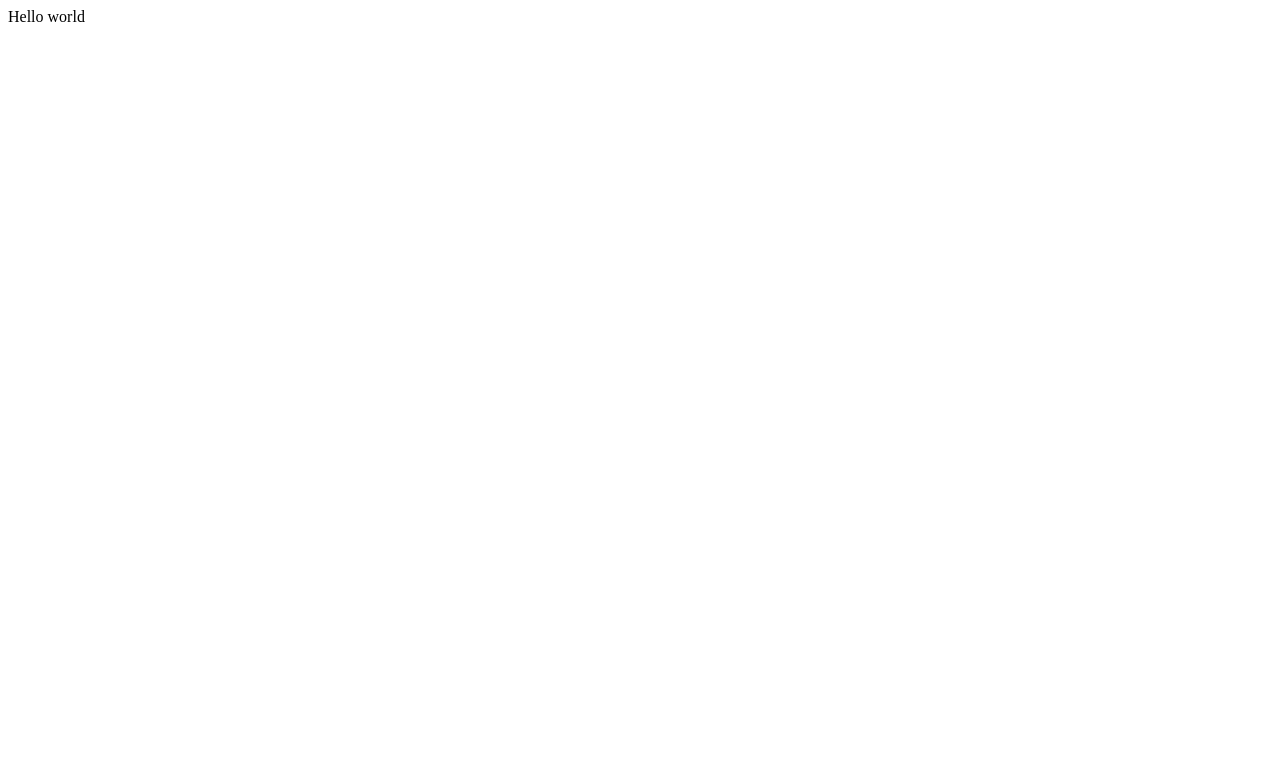
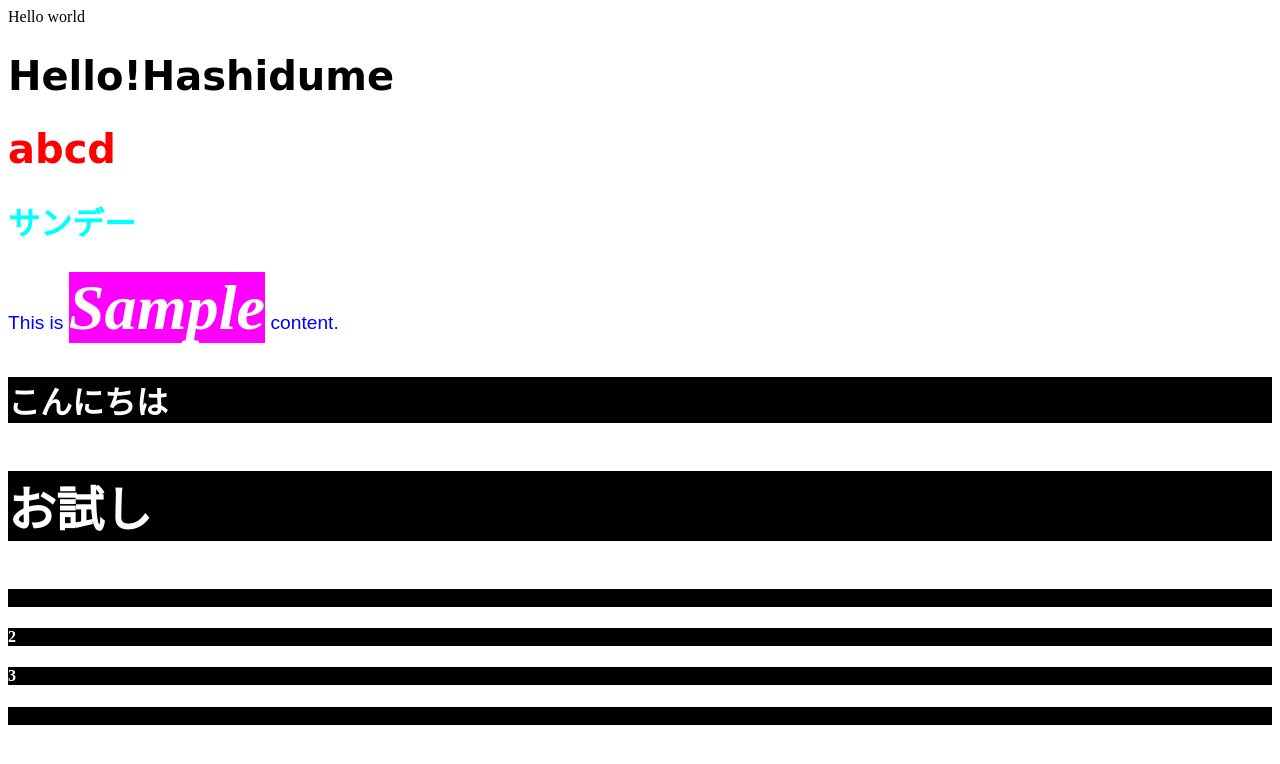
Before and after one commit to f22ba070/index, a plain HTML site: page index.html in a window 1280 px wide. Drawn offline with Linux system fonts and the light colour scheme.

Commit message:
Update index.html

```diff
--- a/index.html
+++ b/index.html
@@ -1 +1,65 @@
 Hello world
+<!DOCTYPE html>
+<html lang="ja">
+<head>
+    <meta charset="UTF-8">
+    <meta http-equiv="X-UA-Compatible" content="IE=edge">
+    <meta name="viewport" content="width=device-width, initial-scale=1.0">
+    <title>テキストにタイトル設定</title>
+    <style>
+        /*これはcssのコメントです*/
+        /*
+        複数行書ける
+        */
+        h1 {
+            font-size: 2.5em;
+            font-family: cursive;
+            color: #ff0000
+        }
+        h2 {
+            font-size: 2.0em;
+            font-family: fantasy;
+            color: rgb(0,255,255)
+        }
+        p {
+            font-size: 1.2em;
+            font-family: sans-serif;
+            color: blue
+        }
+        span {
+            font: bold italic 1.7cm serif;
+            background-color: magenta;
+            color: white;
+        }
+        h3 {
+            /*importantはタグ直書きよりも強い*/
+            font-size: 200%;
+            background-color: black;
+            color: white !important;
+        }
+        #name{
+            color: black;
+        }
+        h4 {
+            background-color: black;
+        }
+        .shiro {
+            color: white;
+        }
+    </style>
+</head>
+<body>
+    <!-- これはコメントです -->
+    <h1 id="name">Hello!Hashidume</h1>
+    <h1>abcd</h1>
+    <h2>サンデー</h2>
+    <p>This is <span>Sample</span> content.</p>
+    <!-- 白文字、黒背景でフォント200%で作ってください -->
+    <h3>こんにちは</h3>
+    <h3 style="color: #00ff00; font-size: 300%;">お試し</h3>
+    <h4>1</h4>
+    <h4 class="shiro">2</h4>
+    <h4 class="shiro">3</h4>
+    <h4>4</h4>
+</body>
+</html>
```
